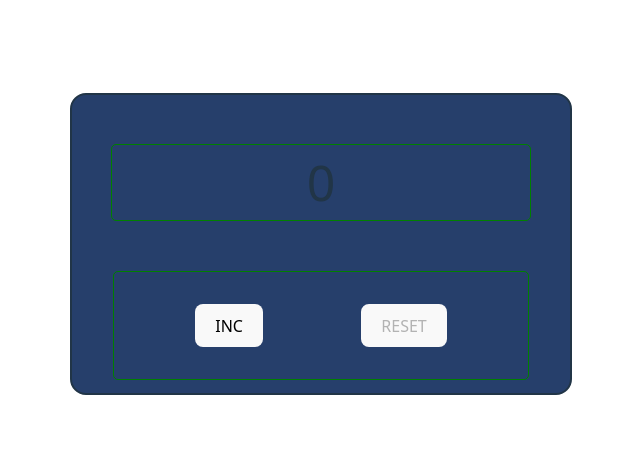
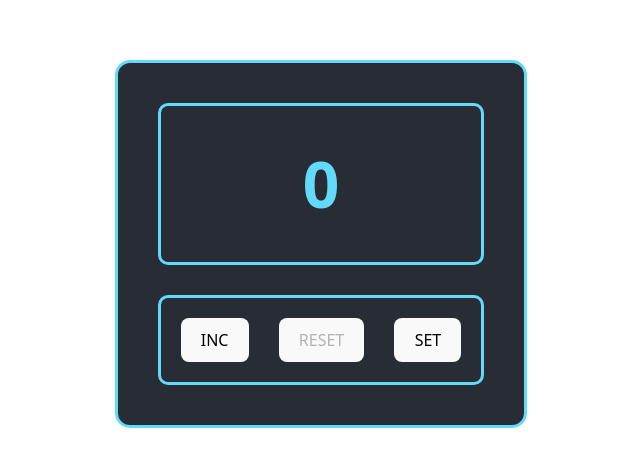
Before and after one commit to BaykovAleksandr/Counter-react-Incubator, a React (Vite) app: page / in a window 1280 px wide. Shown: the part 156-622 px from the top of the page, without its empty margins (319-959 px from the left). Built offline with nearby package versions, Linux system fonts and the light colour scheme.

Commit message:
add set button and add styles for counter

```diff
--- a/src/App.css
+++ b/src/App.css
@@ -5,71 +5,50 @@
   text-align: center;
 }
 
-.logo {
-  height: 6em;
-  padding: 1.5em;
-  will-change: filter;
-  transition: filter 300ms;
-}
-.logo:hover {
-  filter: drop-shadow(0 0 2em #646cffaa);
-}
-.logo.react:hover {
-  filter: drop-shadow(0 0 2em #61dafbaa);
-}
-
-@keyframes logo-spin {
-  from {
-    transform: rotate(0deg);
-  }
-  to {
-    transform: rotate(360deg);
-  }
-}
-
-@media (prefers-reduced-motion: no-preference) {
-  a:nth-of-type(2) .logo {
-    animation: logo-spin infinite 20s linear;
-  }
-}
-
-.read-the-docs {
-  color: #888;
-}
-
 .wrapper {
-  background-color: #263f6b;
-  width: 500px;
-  height: 300px;
-  border-radius: 15px;
-  outline: auto;
   display: flex;
   flex-direction: column;
   align-items: center;
+  gap: 30px;
+  padding: 40px;
+  background-color: #282c34;
+  border-radius: 15px;
+  border: 3px solid #61dafb;
+  max-width: 400px;
+  margin: 50px auto;
+}
 
-}
 .counter {
-  font-size: 50px;
-  border: 1px solid green;
-  border-radius: 5px;
-  padding: 0px 195px;
+  font-size: 4rem;
+  font-weight: bold;
+  color: #61dafb;
+  padding: 30px 60px;
+  border: 3px solid #61dafb;
+  border-radius: 10px;
+  min-width: 200px;
+  text-align: center;
+  background-color: transparent;
+  margin: 0;
 }
 
 .counterRed {
-  color: red;
-  font-size: 50px;
-  border: 1px solid green;
-  padding: 0px 195px;
-  border-radius: 5px;
+  font-size: 4rem;
+  font-weight: bold;
+  color: #ff4444;
+  padding: 30px 60px;
+  border: 3px solid #ff4444;
+  border-radius: 10px;
+  min-width: 200px;
+  text-align: center;
+  background-color: transparent;
+  margin: 0;
 }
 
 .card {
-
-  border: 1px solid green;
   display: flex;
-  justify-content: space-around;
-  width: 70%;
-  padding: 2em;
-  border-radius: 5px;
-
+  gap: 30px;
+  padding: 20px;
+  border: 3px solid #61dafb;
+  border-radius: 10px;
+  background-color: transparent;
 }
--- a/src/App.tsx
+++ b/src/App.tsx
@@ -1,11 +1,11 @@
 import "./App.css";
 
-import { Card } from "./layout/Card";
+import { Counter } from "./layout/Counter";
 
 function App() {
   return (
     <div className="App">
-      <Card/>
+      <Counter/>
     </div>
   );
 }
--- a/src/layout/Card.tsx
+++ b/src/layout/Counter.tsx
@@ -2,7 +2,7 @@ import { useState } from "react";
 import "../App.css";
 import { Button } from "../components/Button";
 
-export const Card = () => {
+export const Counter = () => {
   const MAXIMUM = 5;
   const MINIMUM = 0;
   const [count, setCount] = useState<number>(MINIMUM);
@@ -15,6 +15,10 @@ export const Card = () => {
 
   const onCliCkReset = () => {
     setCount(MINIMUM);
+  };
+
+  const onCliCkSet = () => {
+
   };
   return (
     <div className="wrapper">
@@ -30,6 +34,11 @@ export const Card = () => {
           callback={onCliCkReset}
           disabled={count === MINIMUM}
         />
+        <Button
+          name={"SET"}
+          callback={onCliCkSet}
+
+        />
       </div>
     </div>
   );
```
